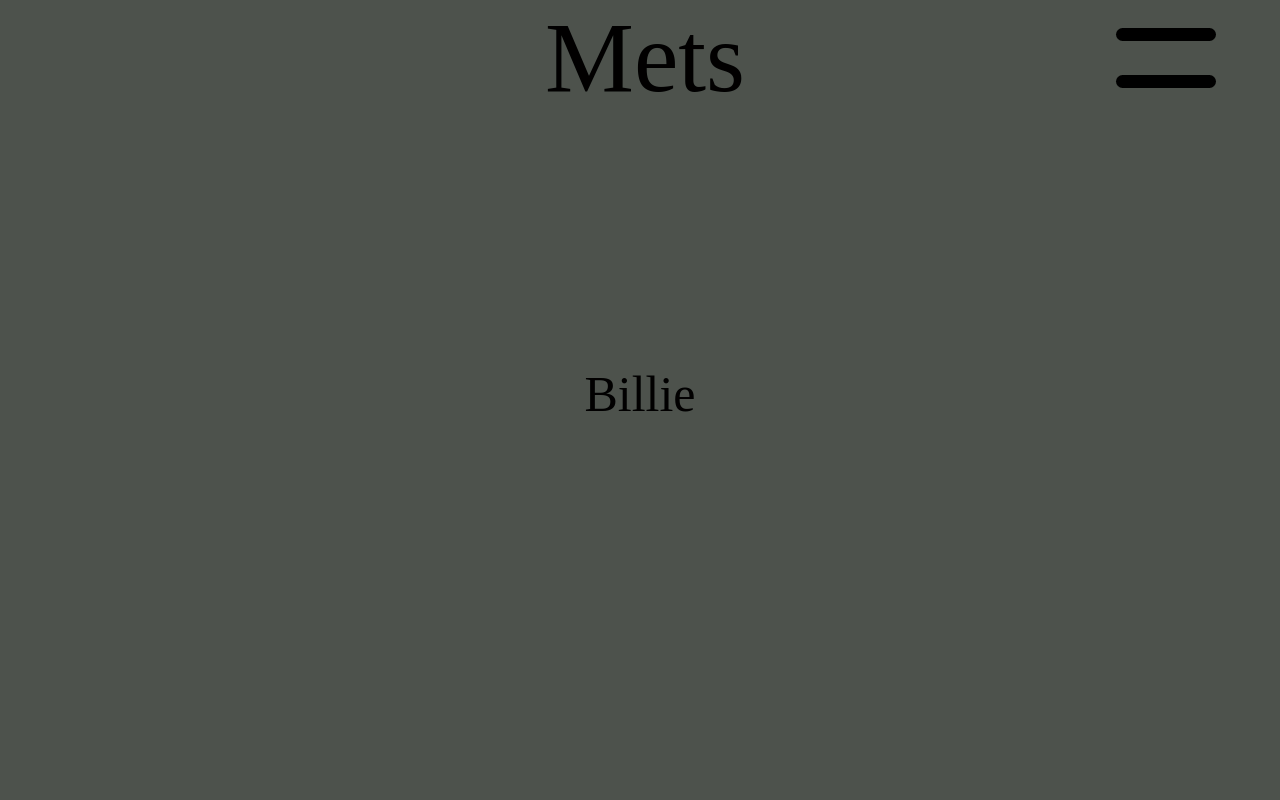
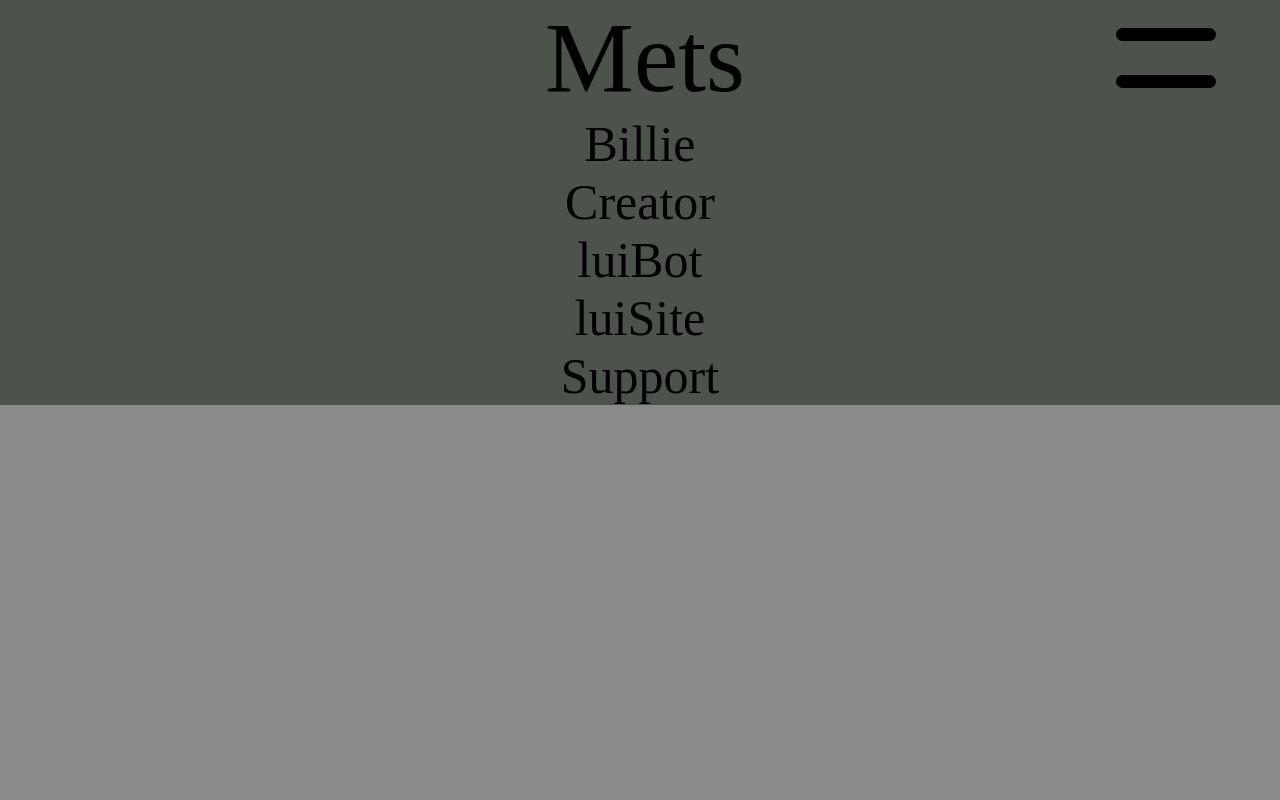
Before and after one commit to luid1/my-main, a plain HTML site: page index.html in a window 1280 px wide. Both pictures are taken after a click on the element 1166 px from the left and 58 px from the top of the page. Shown: the top 800 px of the page. Drawn offline with Linux system fonts and the light colour scheme; files whose address does not match are found by name.

Commit message:
Update style.css

```diff
--- a/style.css
+++ b/style.css
@@ -145,13 +145,15 @@
         color:rgb(1, 0, 0);
     }
     .nav-links li a{
+        color:rgb(1, 0, 0);
         text-align: center;
         flex-direction: column;
         text-decoration: none;
-        padding: 250px;
+        padding: 0;
         display: block;
     }
     .nav-links ul{
+        color:rgb(1, 0, 0);
         width: 100%;
         flex-direction: column;
         list-style: none;
@@ -186,9 +188,10 @@
     .ss{
         padding-top:0;
         background-size: 1300px;
+        min-height:1300px;
     }
     .s1{
-        background-size: 700px;
+        background-size: 1300px;
     }
 
 }
```
